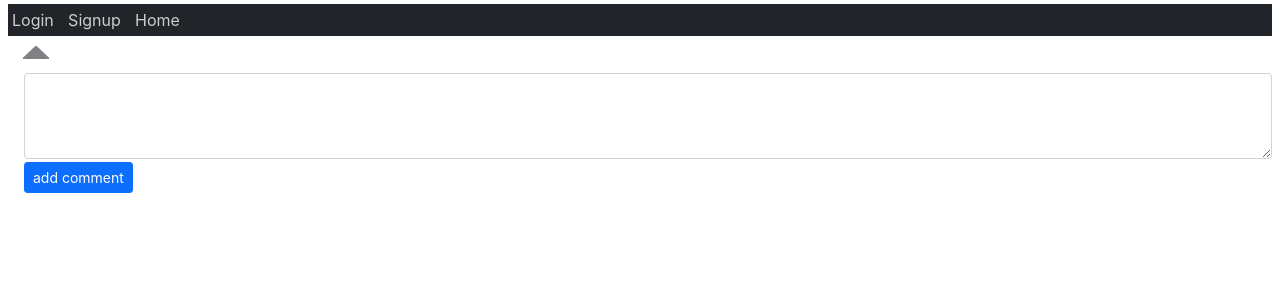
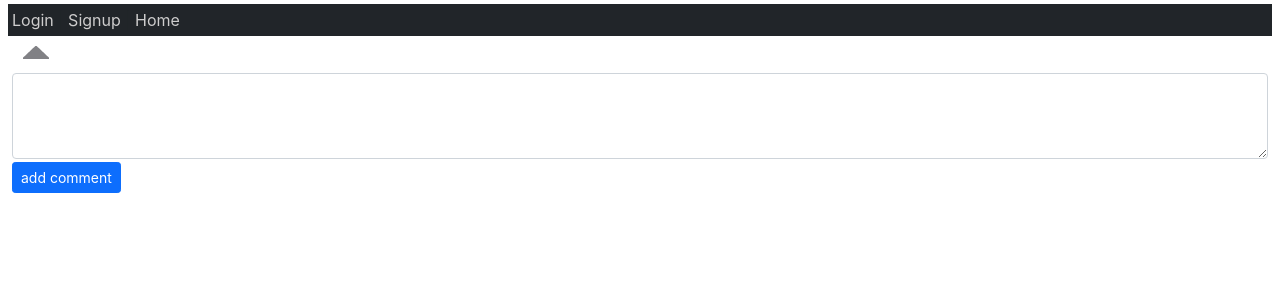
Before and after one commit to backtofayton/bestnewsposter, a React (Create React App) app in the folder frontend/: page /news/1 in a window 1280 px wide. Shown: the top 300 px of the page. Built offline with nearby package versions, Linux system fonts and the light colour scheme; no server answers.

Commit message:
'margins'

```diff
--- a/frontend/src/components/CommentCreate.js
+++ b/frontend/src/components/CommentCreate.js
@@ -73,7 +73,7 @@ const CommentCreate = (props) => {
 
 
     return (
-        <form className='ms-3 mt-2 form-group' onSubmit={onCommentSubmit}>
+        <form className='mx-1 mt-2 form-group' onSubmit={onCommentSubmit}>
             <textarea
                 className='form-control'
                 name='comment'
```
Also changed, not shown: 6 other files (tests, documents, lock files or other folders).
